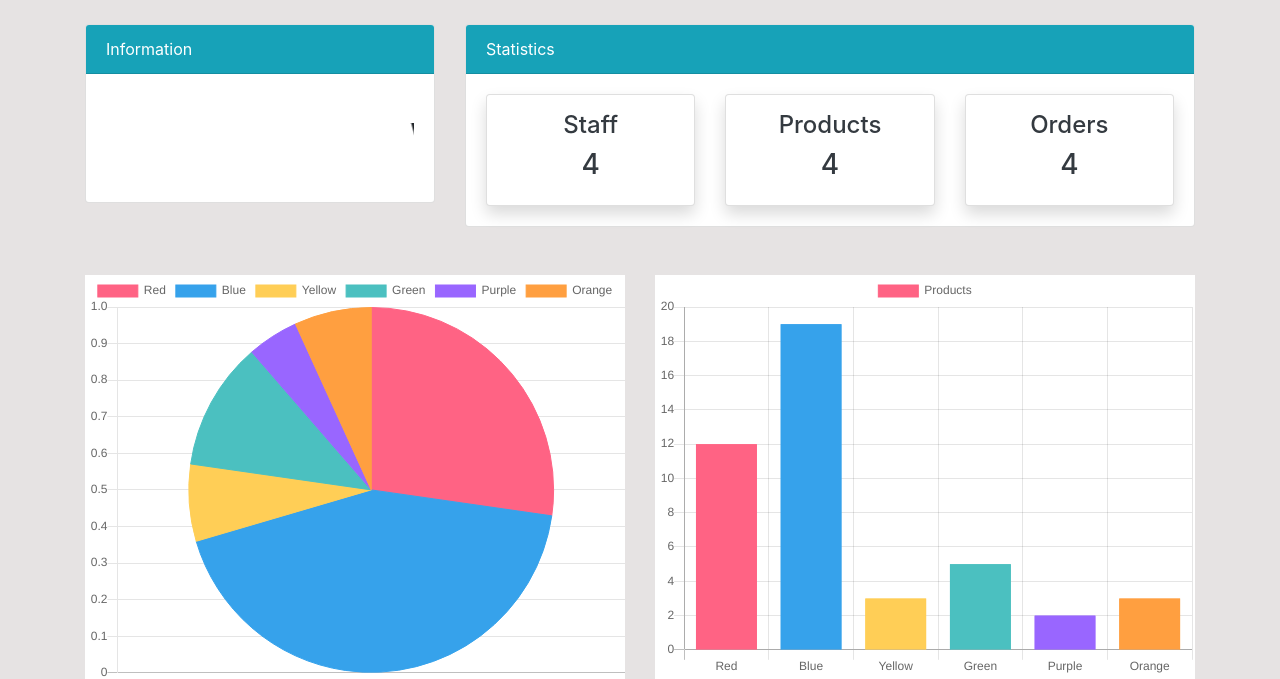
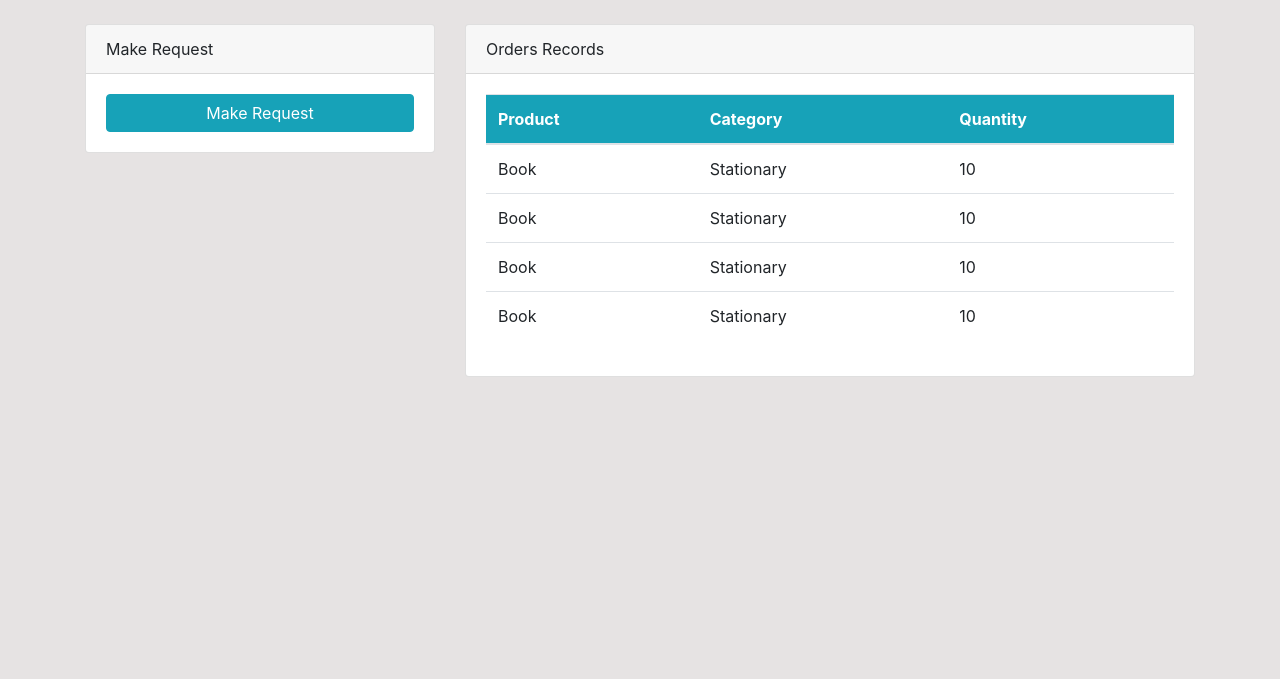
Before and after one commit to muhammadmustafa17/ims, a Django app: template inventoryproject/templates/dashboard/index.html in a window 1280 px wide. Shown: the part 56-735 px from the top of the page. Run offline with Django 5.2, Linux system fonts and the light colour scheme; the template is opened without the code that fills it, so the values that code supplies are empty.

Commit message:
updated staff authentication

```diff
--- a/inventoryproject/inventoryproject/settings.py
+++ b/inventoryproject/inventoryproject/settings.py
@@ -137,5 +137,6 @@ STATICFILES_DIRS = [
 STATIC_ROOT = (BASE_DIR/"asert/")
 
 LOGIN_REDIRECT_URL = 'dashboard-index'
+LOGIN_URL = 'user-login'
 
 DEFAULT_AUTO_FIELD = "django.db.models.BigAutoField"
--- a/inventoryproject/templates/dashboard/index.html
+++ b/inventoryproject/templates/dashboard/index.html
@@ -3,6 +3,8 @@
 
 
 {% block content %}
+
+{% if user.is_authenticated and user.is_staff and user.is_superuser %}
 
 {% include 'partials/topnav.html' %}
 
@@ -101,5 +103,7 @@
     </div>
 </div>
 <!--End Graphs-->
-
+{% else %}
+{% include 'dashboard/staff_index.html' %}
+{% endif %}
 {% endblock %}
--- /dev/null
+++ b/inventoryproject/templates/dashboard/staff_index.html
@@ -0,0 +1,60 @@
+<div class="container">
+
+    <div class="row mt-4">
+        <div class="col-md-4">
+            <div class="card">
+                <div class="card-header">
+                    Make Request
+                </div>
+                <div class="card-body">
+                    <form method="POST">
+
+                        <input class="btn btn-info btn-block" type="submit" value="Make Request">
+                    </form>
+                </div>
+            </div>
+        </div>
+        <div class="col-md-8">
+            <div class="card">
+                <div class="card-header">
+                    Orders Records
+                </div>
+                <div class="card-body">
+                    <table class="table bg-white">
+                        <thead class="bg-info text-white">
+                            <tr>
+                                <th scope="col">Product</th>
+                                <th scope="col">Category</th>
+                                <th scope="col">Quantity</th>
+                            </tr>
+                        </thead>
+                        <tbody>
+
+                            <tr>
+                                <td>Book</td>
+                                <td>Stationary</td>
+                                <td>10</td>
+                            </tr>
+							<tr>
+                                <td>Book</td>
+                                <td>Stationary</td>
+                                <td>10</td>
+                            </tr>
+							<tr>
+                                <td>Book</td>
+                                <td>Stationary</td>
+                                <td>10</td>
+                            </tr>
+							<tr>
+                                <td>Book</td>
+                                <td>Stationary</td>
+                                <td>10</td>
+                            </tr>
+
+                        </tbody>
+                    </table>
+                </div>
+            </div>
+        </div>
+    </div>
+</div>
```
Also changed, not shown: inventoryproject/dashboard/views.py (+7 -4 lines), inventoryproject/db.sqlite3.
